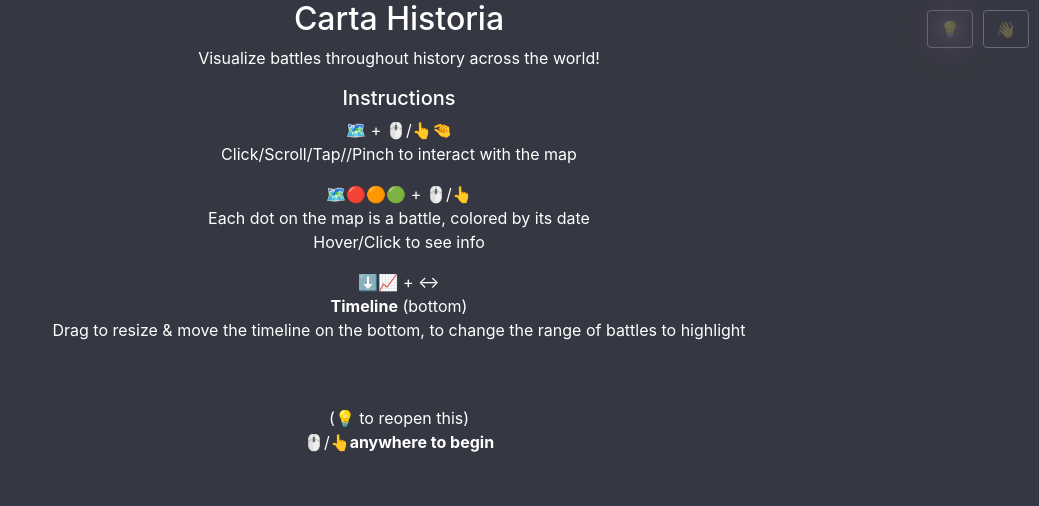
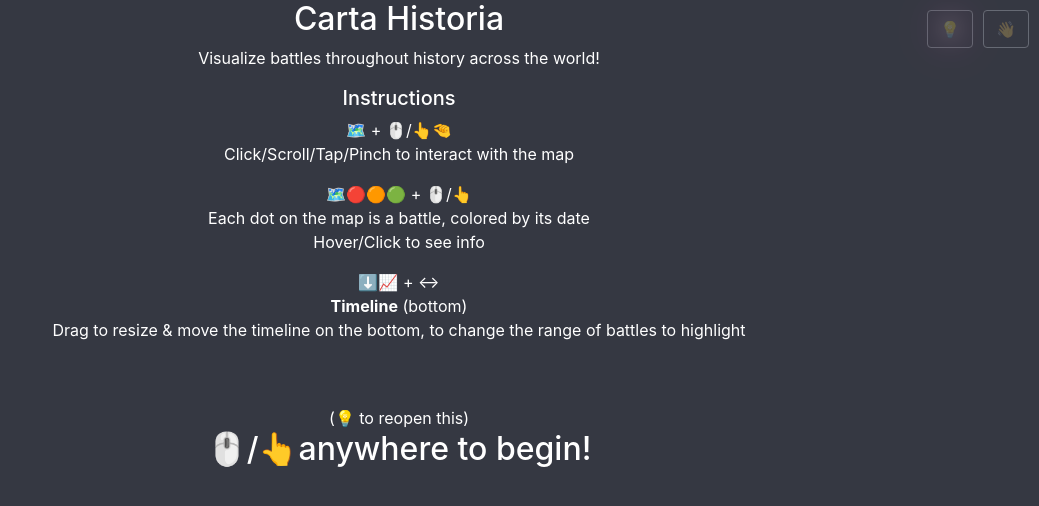
Before and after one commit to halfacat1/carta-historia, a React (Create React App) app: page / in a window 1280 px wide. Shown: the top 506 px of the page, without its empty margins (241-1280 px from the left). Built offline with nearby package versions, Linux system fonts and the light colour scheme; no server answers.

Commit message:
Visual tweaks

```diff
--- a/src/HelpOverlay/HelpOverlay.js
+++ b/src/HelpOverlay/HelpOverlay.js
@@ -110,7 +110,7 @@ class FullscreenOverlay extends React.Component {
           <h2>Carta Historia</h2>
           <p>Visualize battles throughout history across the world!</p>
           <h5>Instructions</h5>
-          <p><span role="img" aria-labelledby="jsx-a11y/accessible-emoji">🗺 + 🖱/👆🤏</span><br />Click/Scroll/Tap//Pinch to interact with the map</p>
+          <p><span role="img" aria-labelledby="jsx-a11y/accessible-emoji">🗺 + 🖱/👆🤏</span><br />Click/Scroll/Tap/Pinch to interact with the map</p>
           <p><span role="img" aria-labelledby="jsx-a11y/accessible-emoji">🗺🔴🟠🟢 + 🖱/👆</span><br />Each dot on the map is a battle, colored by its date<br />Hover/Click to see info </p>
           <p><span role="img" aria-labelledby="jsx-a11y/accessible-emoji">⬇📈 + ↔</span><br /><strong>Timeline</strong> (bottom) <br /> Drag to resize & move the timeline on the bottom, to change the range of battles to highlight</p>
           <br />
@@ -118,7 +118,7 @@ class FullscreenOverlay extends React.Component {
           <p>
             (<span role="img" aria-labelledby="jsx-a11y/accessible-emoji">💡</span> to reopen this)
             <br />
-            <span role="img" aria-labelledby="jsx-a11y/accessible-emoji">🖱/👆</span><b>anywhere to begin</b>
+            <h2><span role="img" aria-labelledby="jsx-a11y/accessible-emoji">🖱/👆</span>anywhere to begin!</h2>
           </p>
         </div>
       </div>
```
